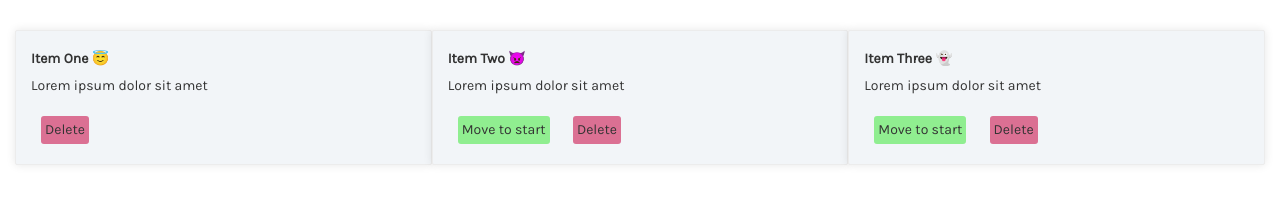
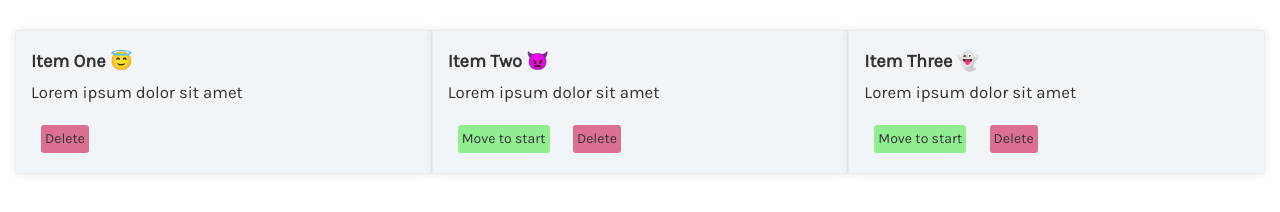
Before and after one commit to BolajiAyodeji/BuyCoins-coding-challenge, a plain HTML site: page index.html in a window 1280 px wide. Drawn offline with nearby package versions, Linux system fonts and the light colour scheme.

Commit message:
Update style.css

```diff
--- a/css/style.css
+++ b/css/style.css
@@ -33,9 +33,9 @@ article {
 
 }
 article h2{
-  font-size: 1em;
+  font-size: 1.3em;
   font-weight: bold;
 }
-article h2 p{
-  font-weight: 100;
+ p{
+  font-size: 1.2em;
 }
```
